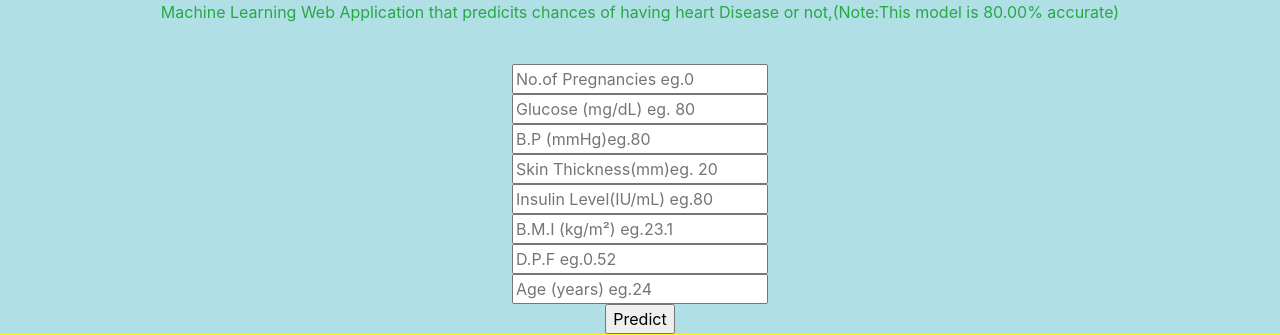
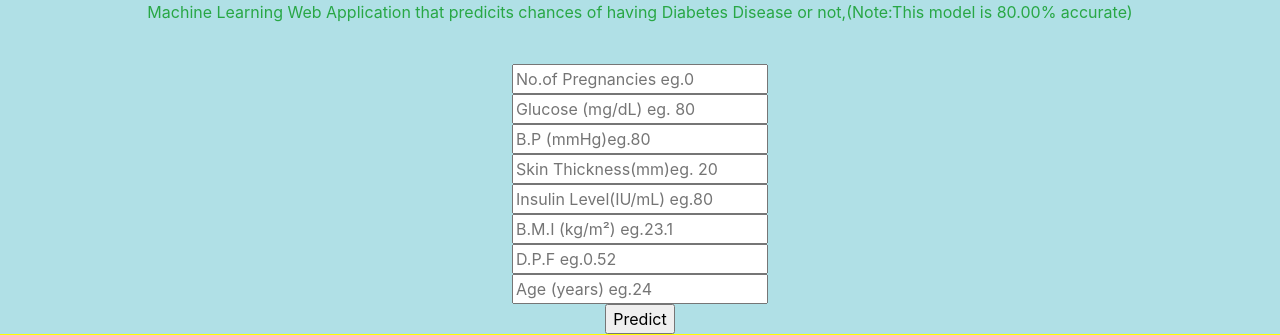
Before and after one commit to Abhisachania/DB_TEST, a Flask app: page / in a window 1280 px wide. Shown: the part 56-391 px from the top of the page. Run offline with Flask 2, Linux system fonts and the light colour scheme; parts of the project's set-up code (start-up, migrations or seed data) failed here and were passed over; some libraries are stand-ins or nearby versions.

Commit message:
Update index.html

```diff
--- a/templates/index.html
+++ b/templates/index.html
@@ -49,7 +49,7 @@
   <div class='description'>
     <div style ="text-align:center ">
 
-<p class="text-success">Machine Learning Web Application that predicits chances of having heart Disease or not,(Note:This model is 80.00% accurate)</p><br>
+<p class="text-success">Machine Learning Web Application that predicits chances of having Diabetes Disease or not,(Note:This model is 80.00% accurate)</p><br>
 
     </div>
     </div>
```
